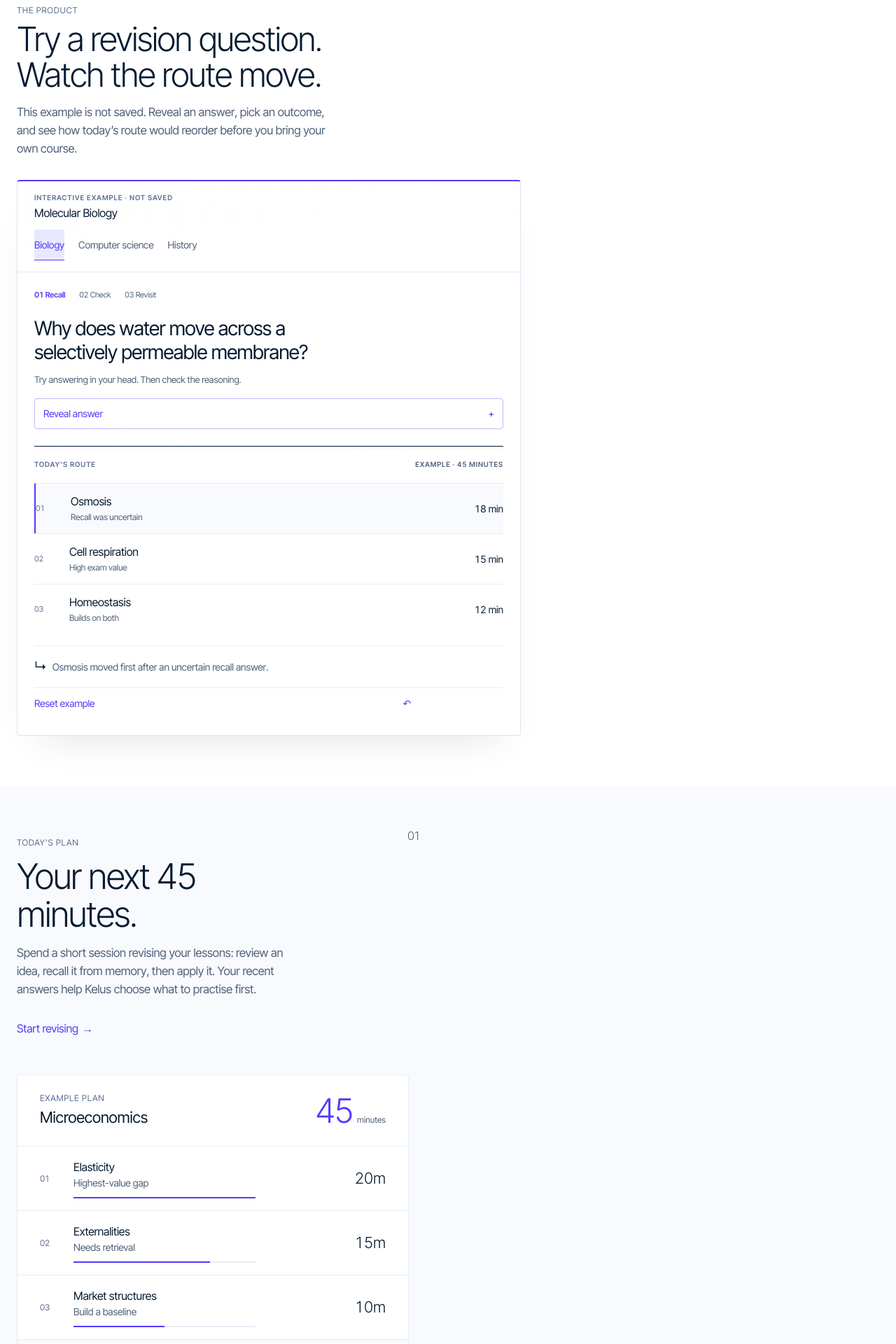
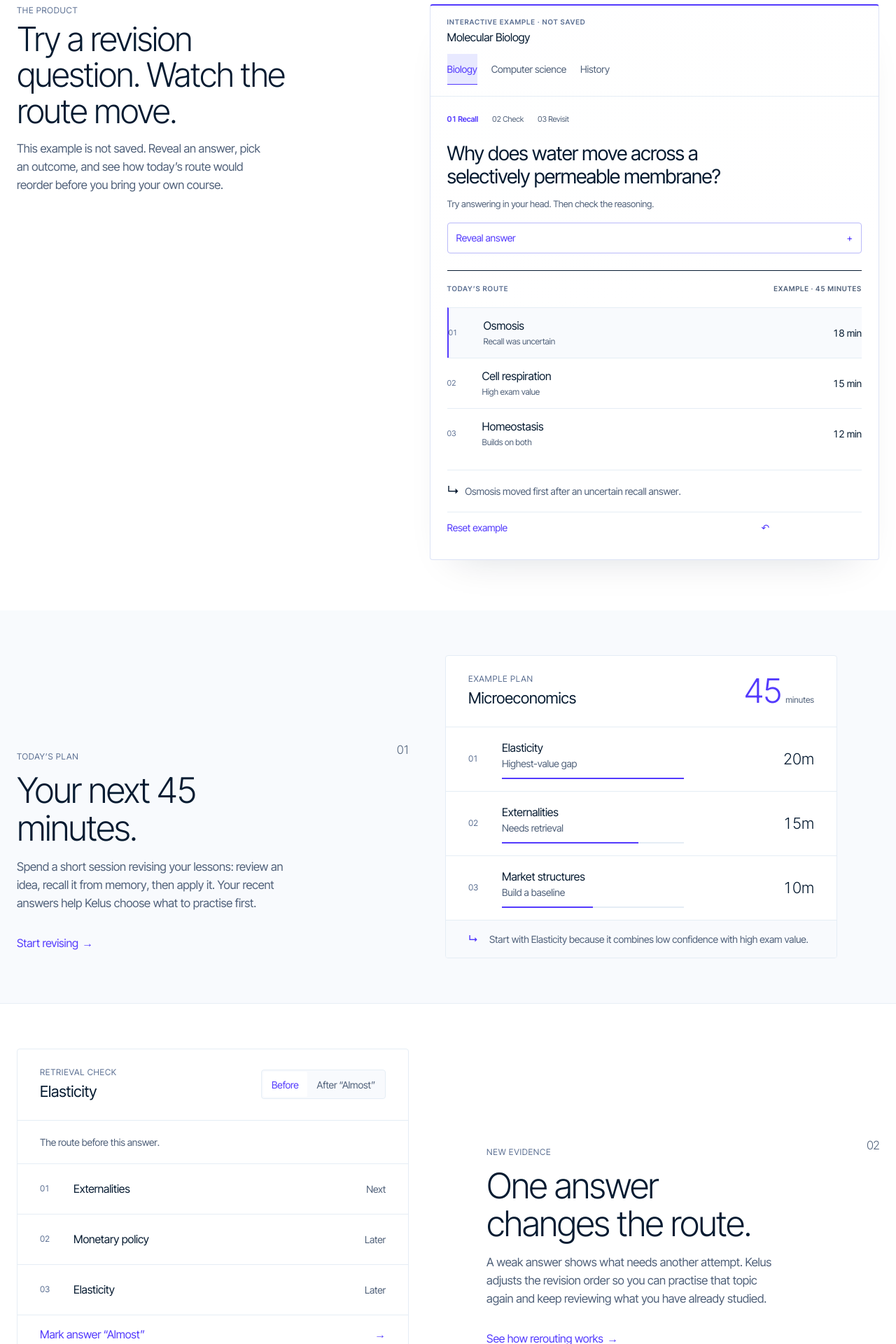
Before and after one commit to youssef-2420/kelus, a Next.js app: page / in a window 1280 px wide. Shown: the part 880-2800 px from the top of the page at 70% size. Built offline with nearby package versions, Linux system fonts and the light colour scheme; no server answers.

Commit message:
Tighten folio product stage and chapter grids
Give the interactive demo a sticky intro + wide stage, and pair story chapters on desktop so the page doesn’t read as empty left columns.

Co-authored-by: Youssef Ait Addi  <youssef.aitaddi@isiam.ma>

```diff
--- a/app/home-folio.css
+++ b/app/home-folio.css
@@ -125,8 +125,8 @@
   align-self: end;
   justify-self: end;
   width: 100%;
-  max-width: 620px;
-  margin: 0;
+  max-width: 720px;
+  margin: 0 -2% 0 0;
   pointer-events: none;
 }
 
@@ -148,6 +148,10 @@
 /* ── Product stage: demo is its own chapter, not the hero twin ── */
 .folio-product-stage {
   position: relative;
+  display: grid;
+  grid-template-columns: minmax(0, 0.9fr) minmax(0, 1.1fr);
+  gap: clamp(2rem, 5vw, 4rem);
+  align-items: start;
   width: 100%;
   padding: clamp(4rem, 9vh, 6.5rem) max(24px, calc((100vw - var(--page-max-width)) / 2));
   background: var(--color-pure-white);
@@ -155,13 +159,15 @@
 }
 
 .folio-product-intro {
-  max-width: 40rem;
-  margin-bottom: clamp(2rem, 4vh, 3rem);
+  max-width: 28rem;
+  margin-bottom: 0;
+  position: sticky;
+  top: 6.5rem;
 }
 
 .folio-product-intro h2 {
   margin: 0.35rem 0 0.85rem;
-  max-width: 18ch;
+  max-width: 14ch;
   color: var(--color-midnight-ink);
   font-size: clamp(2rem, 4vw, 3rem);
   font-weight: 300;
@@ -171,14 +177,15 @@
 
 .folio-product-intro > p:not(.kicker) {
   margin: 0;
-  max-width: 46ch;
+  max-width: 36ch;
   color: var(--color-steel);
   font-size: 1.05rem;
   line-height: 1.55;
 }
 
 .folio-product-frame {
-  width: min(100%, 720px);
+  width: 100%;
+  max-width: none;
 }
 
 .folio-product-demo.hero-product-demo {
@@ -201,8 +208,9 @@
 
 .folio-chapter {
   display: grid;
-  grid-template-columns: 1fr;
-  gap: clamp(1.75rem, 4vw, 2.75rem);
+  grid-template-columns: minmax(0, 0.95fr) minmax(0, 1.05fr);
+  gap: clamp(1.75rem, 4vw, 3.5rem);
+  align-items: end;
   width: 100%;
   max-width: var(--page-max-width);
   margin: 0 auto;
@@ -212,6 +220,15 @@
 
 .folio-chapter.is-reroute {
   background: var(--color-pure-white);
+  grid-template-columns: minmax(0, 1.05fr) minmax(0, 0.95fr);
+}
+
+.folio-chapter.is-reroute .folio-chapter-copy {
+  order: 2;
+}
+
+.folio-chapter.is-reroute .folio-chapter-art {
+  order: 1;
 }
 
 .folio-chapter-copy {
@@ -275,13 +292,14 @@
 }
 
 .folio-chapter-art {
-  width: min(100%, 560px);
-  justify-self: start;
+  width: 100%;
+  max-width: 560px;
+  justify-self: stretch;
 }
 
 .folio-chapter.is-reroute .folio-chapter-art,
 .folio-chapter.is-materials .folio-chapter-art {
-  justify-self: start;
+  justify-self: stretch;
 }
 
 /* Method */
@@ -388,9 +406,29 @@
     padding-inline: 16px;
   }
 
+  .folio-product-stage {
+    grid-template-columns: 1fr;
+  }
+
+  .folio-product-intro {
+    position: static;
+    max-width: none;
+    margin-bottom: 1.5rem;
+  }
+
   .folio-chapter-index {
     font-size: 4rem;
     opacity: 0.85;
+  }
+
+  .folio-chapter,
+  .folio-chapter.is-reroute {
+    grid-template-columns: 1fr;
+  }
+
+  .folio-chapter.is-reroute .folio-chapter-copy,
+  .folio-chapter.is-reroute .folio-chapter-art {
+    order: initial;
   }
 
   .folio-method-grid {
```
